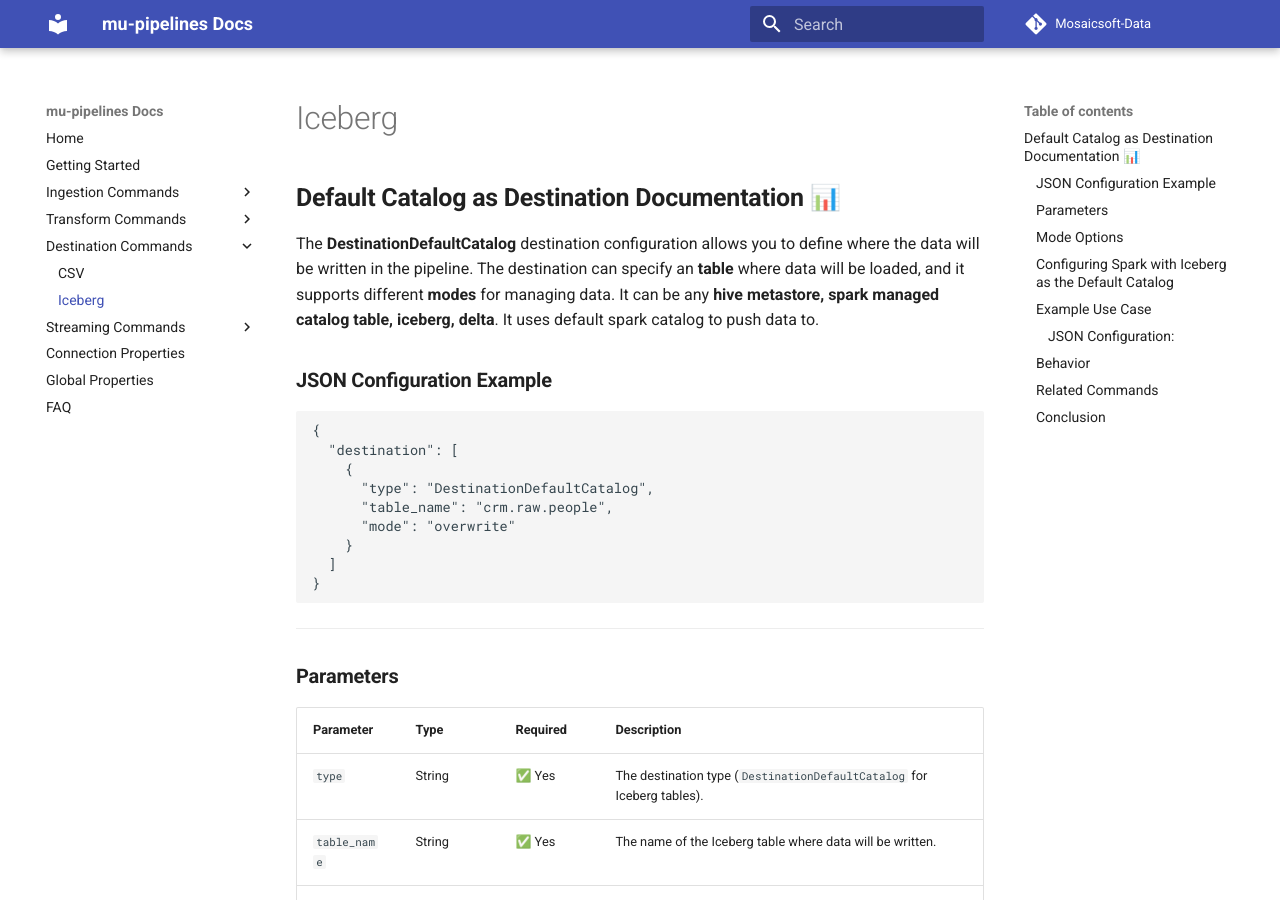
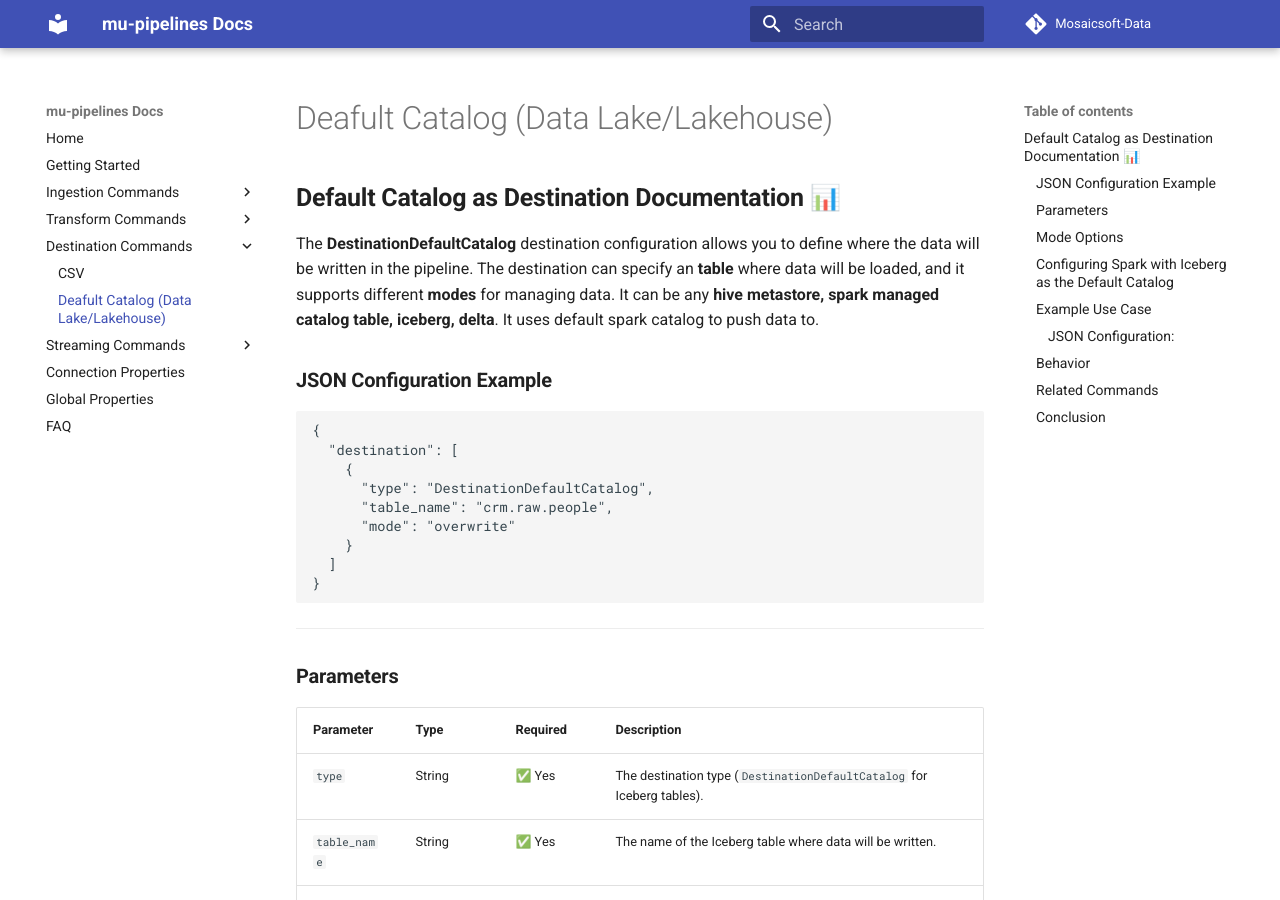
Before and after one commit to Mosiacsoft/mu-pipelines-doc, an MkDocs documentation site: the page built from docs/destination-command/destinationDefaultCatalog.md, in a window 1280 px wide and 900 px high. Built offline with MkDocs 1.6.1 and Material for MkDocs 9.7.7, drawn with Linux system fonts in a browser that asks for light colours; old or Windows-style settings are respelled for this version of MkDocs.

Commit message:
default catalog

```diff
--- a/mkdocs.yml
+++ b/mkdocs.yml
@@ -13,7 +13,7 @@ nav:
       SQL Transformation: transform-command\transformSQL.md
   - Destination Commands:
       CSV: destination-command\destinationCSV.md
-      Iceberg: destination-command\destinationIceberg.md
+      Deafult Catalog (Data Lake/Lakehouse): destination-command\destinationDefaultCatalog.md
   - Streaming Commands:
       Kafka to Iceberg Configuration: streaming-command\stream-kafka-iceberg.md
   - Connection Properties: connection_properties.md
```
Also changed, not shown: docs/destination-command/destinationDefaultCatalog.md (renamed from docs/destination-command/destinationIceberg.md), site/search/search_index.json.
